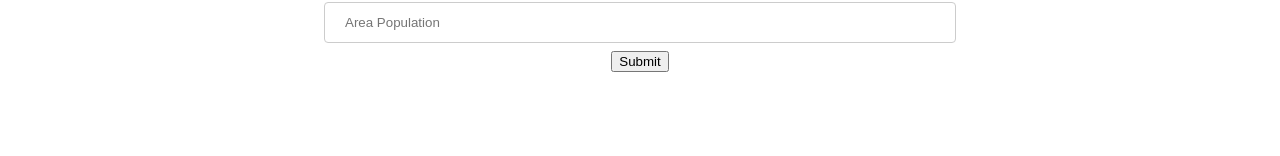
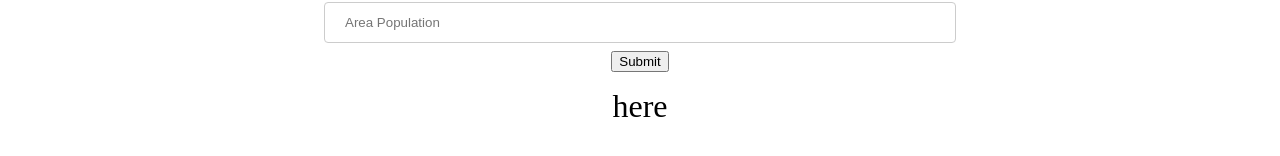
Before and after one commit to VismarkJuarez/RealEstatePriceEstimator, a website: page html/predictor.html in a window 1280 px wide. Shown: the part 368-524 px from the top of the page. Drawn offline with Linux system fonts and the light colour scheme; files that its build step writes are made by us from their sources.

Commit message:
Added html for holding prediction result.

```diff
--- a/css/styles.css
+++ b/css/styles.css
@@ -53,3 +53,7 @@ li a:hover:not(.active) {
   margin: auto;
   display: block;
 }
+
+#predictionText {
+  text-align: center;
+}
--- a/html/predictor.html
+++ b/html/predictor.html
@@ -27,6 +27,10 @@
       <button id="submitButton">Submit</button>
     </form>
   </section>
+
+  <section id="predictionResultsSection">
+    <p id="predictionText"><font size="6">here </p>
+  </section>
   </body>
 
 </html>
```
